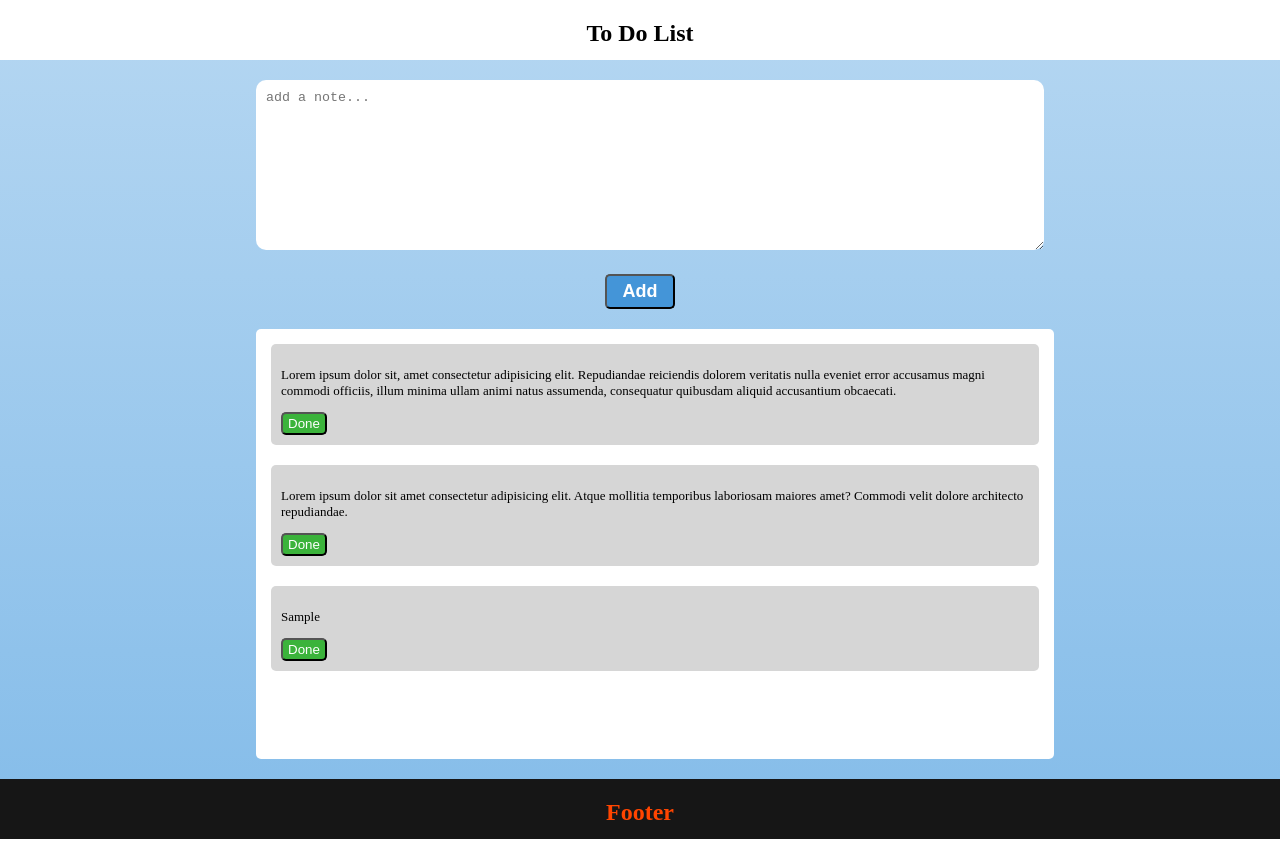
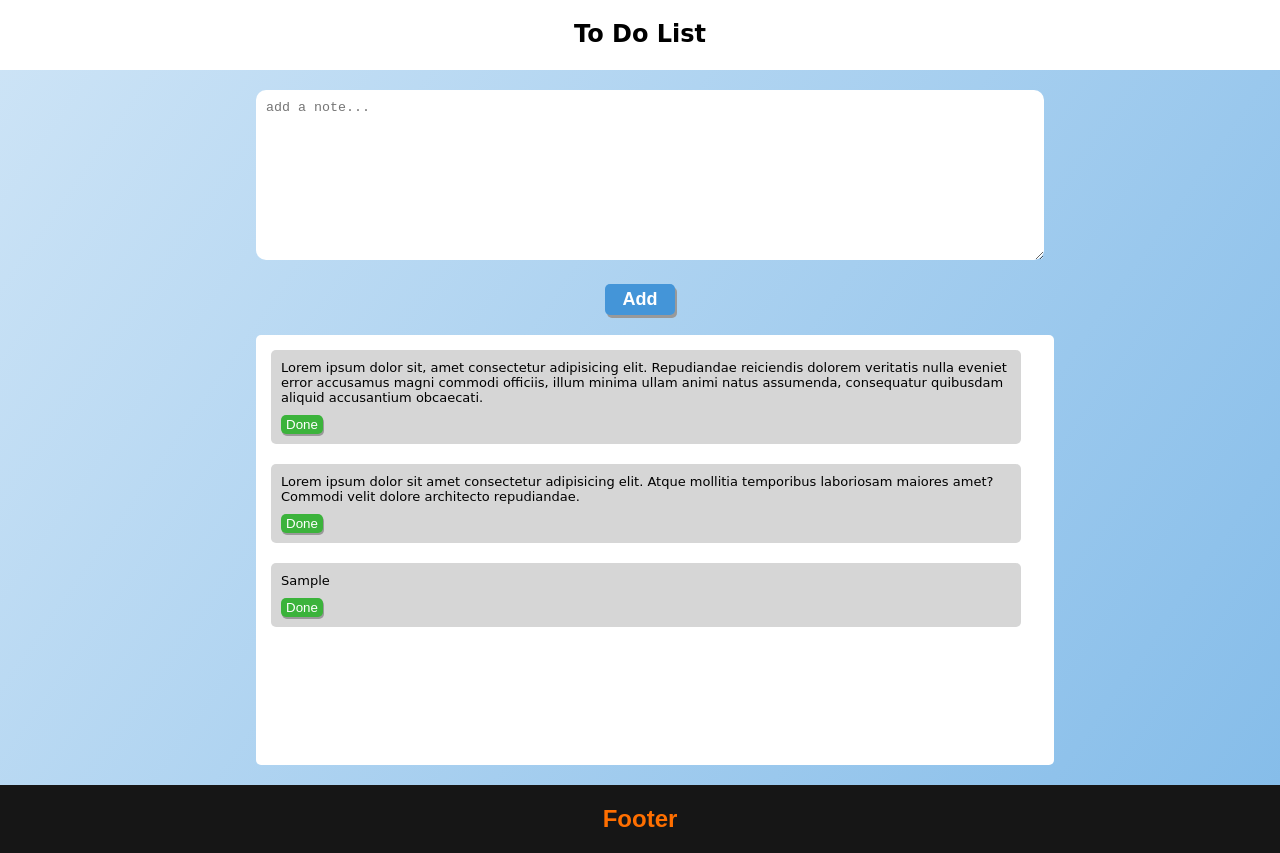
Before and after one commit to FuatYahya17/web_todo, a plain HTML site: page index.html in a window 1280 px wide. Both pictures are taken after typing "Sample" into the empty fields and a click on the button "Add". Drawn offline with Linux system fonts and the light colour scheme; a web font is replaced by a local one.

Commit message:
animations and effects added

```diff
--- a/index.html
+++ b/index.html
@@ -4,15 +4,22 @@
     <meta charset="UTF-8" />
     <meta http-equiv="X-UA-Compatible" content="IE=edge" />
     <meta name="viewport" content="width=device-width, initial-scale=1.0" />
+    <link
+      href="https://fonts.googleapis.com/css2?family=Yomogi&display=swap"
+      rel="stylesheet"
+    />
     <title>Todo</title>
     <link rel="stylesheet" href="style.css" />
   </head>
   <body>
     <header>
-      <h2>To Do List</h2>
+      <h2 class="title">To Do List</h2>
+      <div class="slider-box"></div>
     </header>
-    <main class="container">
+    <main>
       <!-- Input for new todo -->
+      <div class="box"></div>
+      <div class="container">
         <div class="add-flex">
           <textarea
             id="todo-text"
@@ -30,22 +37,23 @@
         <!-- todo list display -->
         <div id="notes" class="notes-flex">
           <div class="note">
-          <p>
+            <div class="note-text">
               Lorem ipsum dolor sit, amet consectetur adipisicing elit.
               Repudiandae reiciendis dolorem veritatis nulla eveniet error
               accusamus magni commodi officiis, illum minima ullam animi natus
               assumenda, consequatur quibusdam aliquid accusantium obcaecati.
-          </p>
+            </div>
             <button class="btn remark">Done</button>
           </div>
 
           <div class="note">
-          <p>
+            <div class="note-text">
               Lorem ipsum dolor sit amet consectetur adipisicing elit. Atque
               mollitia temporibus laboriosam maiores amet? Commodi velit dolore
               architecto repudiandae.
-          </p>
+            </div>
             <button class="btn remark">Done</button>
+          </div>
         </div>
       </div>
     </main>
@@ -54,7 +62,9 @@
     </aside> -->
     <footer>
       <h2>Footer</h2>
+      <div class="slider-box"></div>
     </footer>
+
     <script src="main.js"></script>
   </body>
 </html>
--- a/main.js
+++ b/main.js
@@ -3,7 +3,7 @@
 function add_todo() {
   // get note from textarea element
   let note = document.getElementById("todo-text").value;
-  if (true) {
+  if (note != "") {
     // get bunch of notes from the notes
     let notes = document.getElementById("notes").innerHTML;
 
@@ -11,9 +11,9 @@ function add_todo() {
     new_notes =
       notes +
       `<div class="note">
-        <p>` +
+        <div class="note-text">` +
       note +
-      `</p>
+      `</div>
         <button class="btn remark">Done</button>
       </div>`;
 
@@ -26,4 +26,4 @@ function add_todo() {
 }
 
 // TODO
-// When button done is pressed remove the item from the notes list
+// When button done is pressed remove the item from the notes
--- a/style.css
+++ b/style.css
@@ -1,62 +1,121 @@
 body {
   margin: 0;
+  padding: 0;
   background-repeat: no-repeat;
   background: linear-gradient(
-    to bottom,
-    rgba(132, 188, 233, 0.6),
+    125deg,
+    rgba(132, 188, 233, 0.4),
     rgb(132, 188, 233)
   );
-  display: grid;
-  grid-template-rows: 60px auto 60px;
-  grid-template-columns: 0% auto;
-  grid-template-areas:
-    "header header"
-    "aside main"
-    "footer footer";
+  overflow-x: hidden;
+  display: flex;
+  flex-direction: column;
+  justify-content: center;
 }
 
 header {
-  grid-area: header;
+  height: 60px;
   display: flex;
   flex-direction: row;
   justify-content: center;
   background: white;
   margin: 0;
-  animation: fade-in 1s ease-in 1;
+  padding-bottom: 10px;
+  position: relative;
 }
 
-@keyframes fade-in {
+header .title {
+  color: black;
+  font-family: "Yomogi", cursive;
+}
+
+.slider-box {
+  width: 150px;
+  height: 100%;
+  position: absolute;
+  animation: header-slide 1s linear 1 forwards;
+}
+
+header .slider-box {
+  background: white;
+}
+
+@keyframes header-slide {
   from {
-    color: white;
+    transform: translate(0px);
   }
 
   to {
-    color: black;
+    transform: translate(150px);
+    visibility: hidden;
   }
 }
+
 main {
-  grid-area: main;
-  padding: 10px 20px;
+  position: relative;
 }
 
-aside {
-  grid-area: aside;
+.box {
+  margin: 0;
+  padding: 0;
+  width: 100%;
+  height: 100%;
+  background: rgb(132, 188, 233);
+  position: absolute;
+  z-index: 1;
+  animation: main-fade-in 1s ease-in 1;
+  animation-fill-mode: forwards;
 }
 
+@keyframes main-fade-in {
+  from {
+    background: rgb(132, 188, 233);
+  }
+
+  to {
+    background: rgba(132, 188, 233, 0);
+    visibility: hidden;
+  }
+}
+
+/* aside {
+  grid-area: aside;
+} */
+
 footer {
-  grid-area: footer;
+  /* margin-top: 20px; */
+  width: 100%;
   display: flex;
-  flex-direction: row;
+  flex-direction: column;
   justify-content: center;
+  align-items: center;
   background: rgb(22, 22, 22);
-  color: orangered;
+  color: rgb(255, 111, 0);
+  position: relative;
+  font-family: Arial, Helvetica, sans-serif;
+  font-weight: bold;
+}
+
+footer .slider-box {
+  background: rgb(22, 22, 22);
+  height: 100%;
+}
+
+@keyframes header-slide {
+  from {
+    transform: translate(0px);
+  }
+
+  to {
+    transform: translate(150px);
+    visibility: hidden;
+  }
 }
 
 .container {
   display: flex;
   flex-direction: column;
   margin: 20px 20%;
-  padding: 0;
 }
 
 .textarea {
@@ -64,8 +123,6 @@ footer {
   border-radius: 10px;
   border: 0px;
   padding: 10px;
-
-  margin: 0;
 }
 
 .btn-container {
@@ -78,16 +135,22 @@ footer {
   background-color: rgb(68, 149, 216);
   color: white;
   width: 70px;
+  border: 0px;
   border-radius: 5px;
   font-size: large;
   padding: 5px;
   margin-top: 20px;
   font-family: "Arial", sans-serif;
   font-weight: 900;
+  box-shadow: 2px 3px #999;
 }
 
 .btn-add:hover {
-  background-color: rgb(46, 95, 135);
+  background-color: rgb(63, 126, 177);
+}
+
+.btn-add:active {
+  transform: translate(2px, 3px);
 }
 
 .notes-flex {
@@ -96,21 +159,25 @@ footer {
   padding: 15px;
   width: 100%;
   height: 50vh;
-  margin: 20px 0 0 0;
-  justify-content: space-around;
+  margin-top: 20px;
   display: block;
   overflow: scroll;
+  overflow-x: hidden;
 }
 
 .notes-flex > .note {
+  width: 95%;
   margin-bottom: 20px;
   background-color: rgb(214, 214, 214);
   padding: 10px;
   border-radius: 5px;
 }
 
-.note > p {
+.note > .note-text {
+  width: 100%;
+  font-family: "Yomogi", cursive;
   font-size: small;
+  overflow-wrap: break-word;
 }
 
 .remark {
@@ -118,8 +185,16 @@ footer {
   border-radius: 5px;
   padding: 2px 5px 2px 5px;
   color: white;
+  margin-top: 10px;
+  border: 0px;
+
+  box-shadow: 1px 2px #999;
 }
 
-button.remark:hover {
+.remark:hover {
   background-color: red;
 }
+
+.remark:active {
+  transform: translate(1px, 2px);
+}
```
Lines whose indentation alone changed are shown as unchanged.
